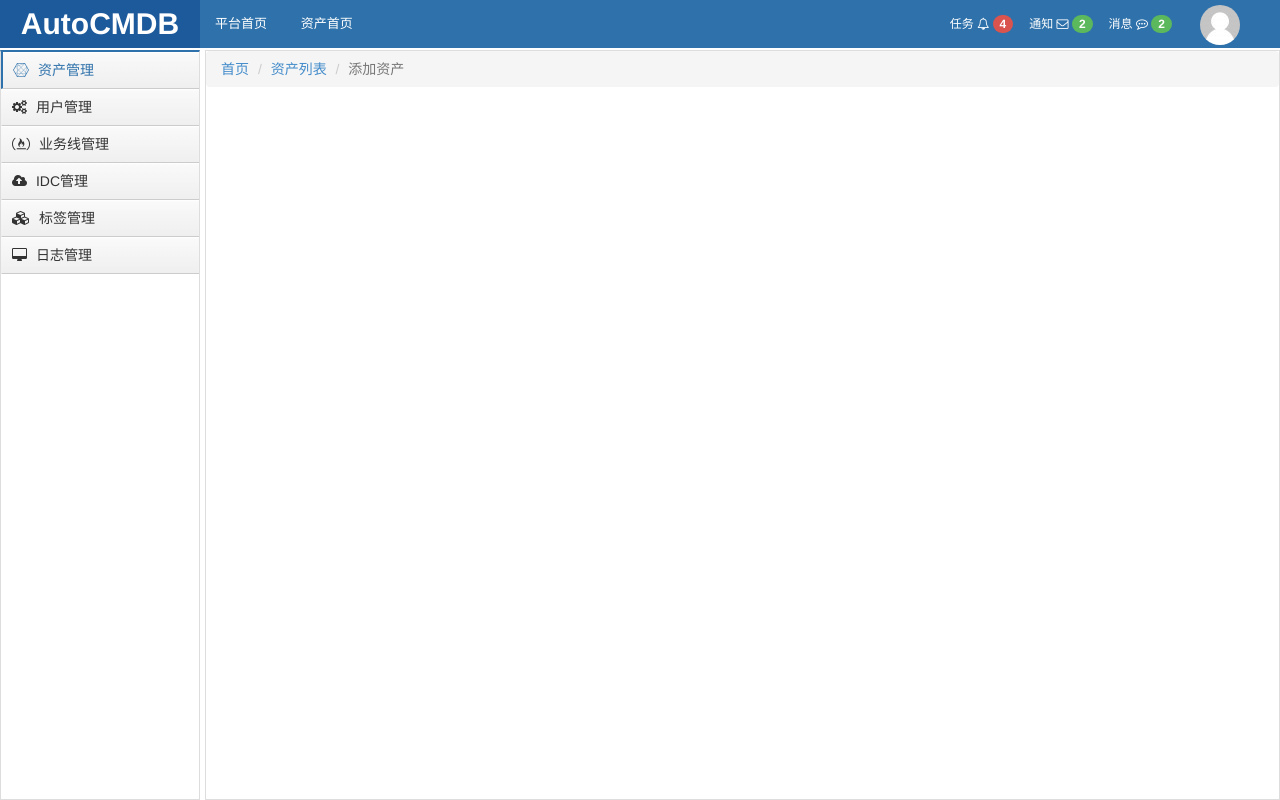
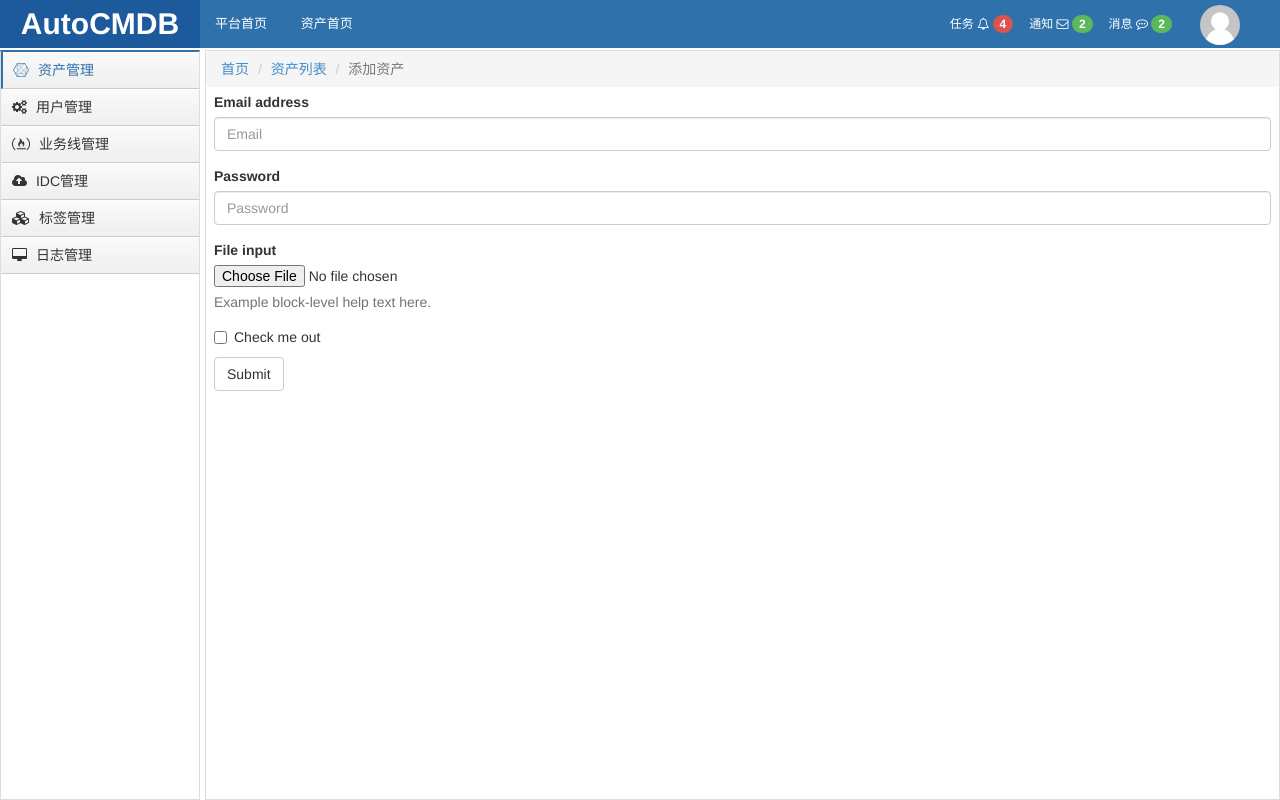
Before and after one commit to TerryMarszr0/cmdb-3, a Django app: page /add-asset.html in a window 1280 px wide. Run offline with Django 3.2, Linux system fonts and the light colour scheme; some libraries are stand-ins or nearby versions.

Commit message:
配置新增资产页面

```diff
--- a/AutoCmdb/web/templates/add_asset.html
+++ b/AutoCmdb/web/templates/add_asset.html
@@ -12,6 +12,27 @@
         <li class="active">添加资产</li>
     </ol>
     <div style="padding: 5px 8px;">
+        <form>
+            <div class="form-group">
+                <label for="exampleInputEmail1">Email address</label>
+                <input type="email" class="form-control" id="exampleInputEmail1" placeholder="Email">
+            </div>
+            <div class="form-group">
+                <label for="exampleInputPassword1">Password</label>
+                <input type="password" class="form-control" id="exampleInputPassword1" placeholder="Password">
+            </div>
+            <div class="form-group">
+                <label for="exampleInputFile">File input</label>
+                <input type="file" id="exampleInputFile">
+                <p class="help-block">Example block-level help text here.</p>
+            </div>
+            <div class="checkbox">
+                <label>
+                <input type="checkbox"> Check me out
+                </label>
+            </div>
+            <button type="submit" class="btn btn-default">Submit</button>
+        </form>
 
 
     </div>
--- a/AutoCmdb/web/urls.py
+++ b/AutoCmdb/web/urls.py
@@ -22,7 +22,6 @@ urlpatterns = [
     url(r'^asset.html$', asset.AssetListView.as_view()),
     url(r'^assets.html$', asset.AssetJsonView.as_view()),
     url(r'^asset-(?P<device_type_id>\d+)-(?P<asset_nid>\d+).html$', asset.AssetDetailView.as_view()),
-
     url(r'^add-asset.html$', asset.AddAssetView.as_view()),
 
 
--- a/AutoCmdb/web/views/asset.py
+++ b/AutoCmdb/web/views/asset.py
@@ -35,4 +35,5 @@ class AssetDetailView(View):
 
 class AddAssetView(View):
     def get(self, request, *args, **kwargs):
+
         return render(request, 'add_asset.html')
```
Also changed, not shown: AutoCmdb/web/service/asset.py (line endings or trailing spaces).
